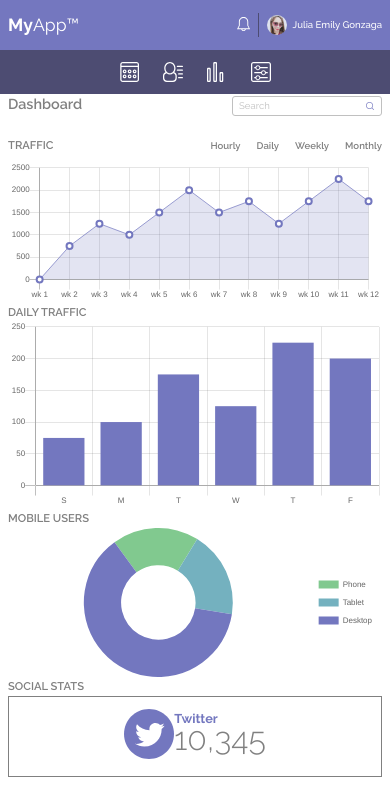
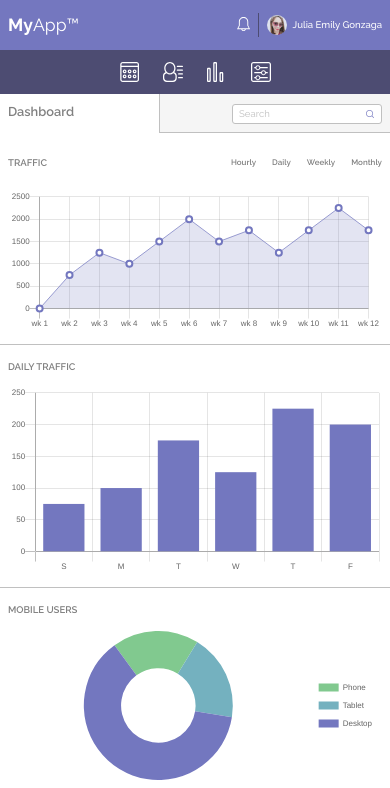
Before and after one commit to juliagonzaga/Web-App-Dashboard, a plain HTML site: page index.html in a window 390 px wide. Shown: the top 788 px of the page. Drawn offline with nearby package versions, Linux system fonts and the light colour scheme.

Commit message:
added styling

```diff
--- a/index.html
+++ b/index.html
@@ -5,6 +5,7 @@
         <meta name="viewport" content="width=device-width, initial-scale=1.0">
         <title>Web App Dashboard</title>
         <link href="https://fonts.googleapis.com/css2?family=Raleway:wght@200;300;400;500;600;700&display=swap" rel="stylesheet">
+        <link href="https://fonts.googleapis.com/css2?family=Open+Sans:wght@300;400&display=swap" rel="stylesheet">
         <link rel="stylesheet" href="css/styles.css">
     </head>
 
--- a/scss/base/_typography.scss
+++ b/scss/base/_typography.scss
@@ -13,15 +13,17 @@
 
 .main-header__title {
     margin: 0;
-    padding-right: 8px;
-    font-size: .9em;
+    padding-top: 8px;
+    padding-left: 8px;
+    font-size: .8em;
     font-weight: 600;
     color: gray;
 }
 
 .title {
     margin: 0;
-    font-size: .7em;
+    padding-bottom: 12px;
+    font-size: .6em;
     font-weight: 600;
     color: gray;
     text-transform: uppercase;
@@ -37,8 +39,7 @@
 
 .stats-num {
     margin: 0;
-    font-size: 2em;
-    font-weight: 300;
+    font: 300 2em 'Open Sans', sans-serif;
     color: gray;
 }
 
--- a/scss/component/_icons.scss
+++ b/scss/component/_icons.scss
@@ -12,8 +12,8 @@
 
 .search__icon {
     position: absolute;
-    top: 8px;
-    right: 8px;
+    top: 16px;
+    right: 16px;
     width: 8px;
     height: 8px;
 }
--- a/scss/component/_images.scss
+++ b/scss/component/_images.scss
@@ -18,3 +18,7 @@
     width: 50px;
     height: auto;
 }
+
+.social-image {
+    padding: 12px;
+}
--- a/scss/component/_index.scss
+++ b/scss/component/_index.scss
@@ -6,5 +6,4 @@
         'icons',
         'media-queries',
         'navigation',
-        'search-field',
-        'toggle-switch';
+        'search-field';
--- a/scss/component/_layout.scss
+++ b/scss/component/_layout.scss
@@ -13,16 +13,21 @@
     }
 }
 
-.main-container {
-    padding-left: 8px;
-    padding-right: 8px;
-}
-
 .main-header {
     display: flex;
     align-content: center;
     justify-content: space-between;
-    padding-bottom: 12px;
+}
+
+.traffic,
+.daily,
+.mobile-users,
+.social-container,
+.members,
+.message,
+.settings {
+    padding: 12px 8px 12px 8px;
+    border-bottom: 1px solid silver;
 }
 
 .traffic-header {
@@ -35,10 +40,13 @@
 .social-card {
     display: flex;
     justify-content: center;
-    width: 100%;
-    border: 1px solid gray;
+    width: 80%;
+    margin: auto;
     padding: 12px;
     margin-bottom: 12px;
+    border: 1px solid silver;
+    border-radius: 3px;
+    background-color: whitesmoke;
 }
 
 .members-container {
--- a/scss/component/_navigation.scss
+++ b/scss/component/_navigation.scss
@@ -16,7 +16,7 @@
 .traffic-nav {
     margin: 0;
     display: flex;
-    font-size: .6em;
+    font-size: .5em;
     font-weight: 600;
     color: gray;
     list-style: none;
--- a/scss/component/_search-field.scss
+++ b/scss/component/_search-field.scss
@@ -1,5 +1,9 @@
 .search {
     position: relative;
+    padding: 8px 8px 8px 72px;
+    border-left: 1px solid silver;
+    border-bottom: 1px solid silver;
+    background-color: whitesmoke;
 
     &__box {
         width: 150px;
--- a/scss/styles.scss
+++ b/scss/styles.scss
@@ -1,3 +1,5 @@
 @import 'base/index',
         'component/index',
         'utilities/index';
+
+@import 'plugins/toggle-switch';
```
Also changed, not shown: css/styles.css, scss/plugins/_toggle-switch.scss (renamed from scss/component/_toggle-switch.scss), 1 other file.
